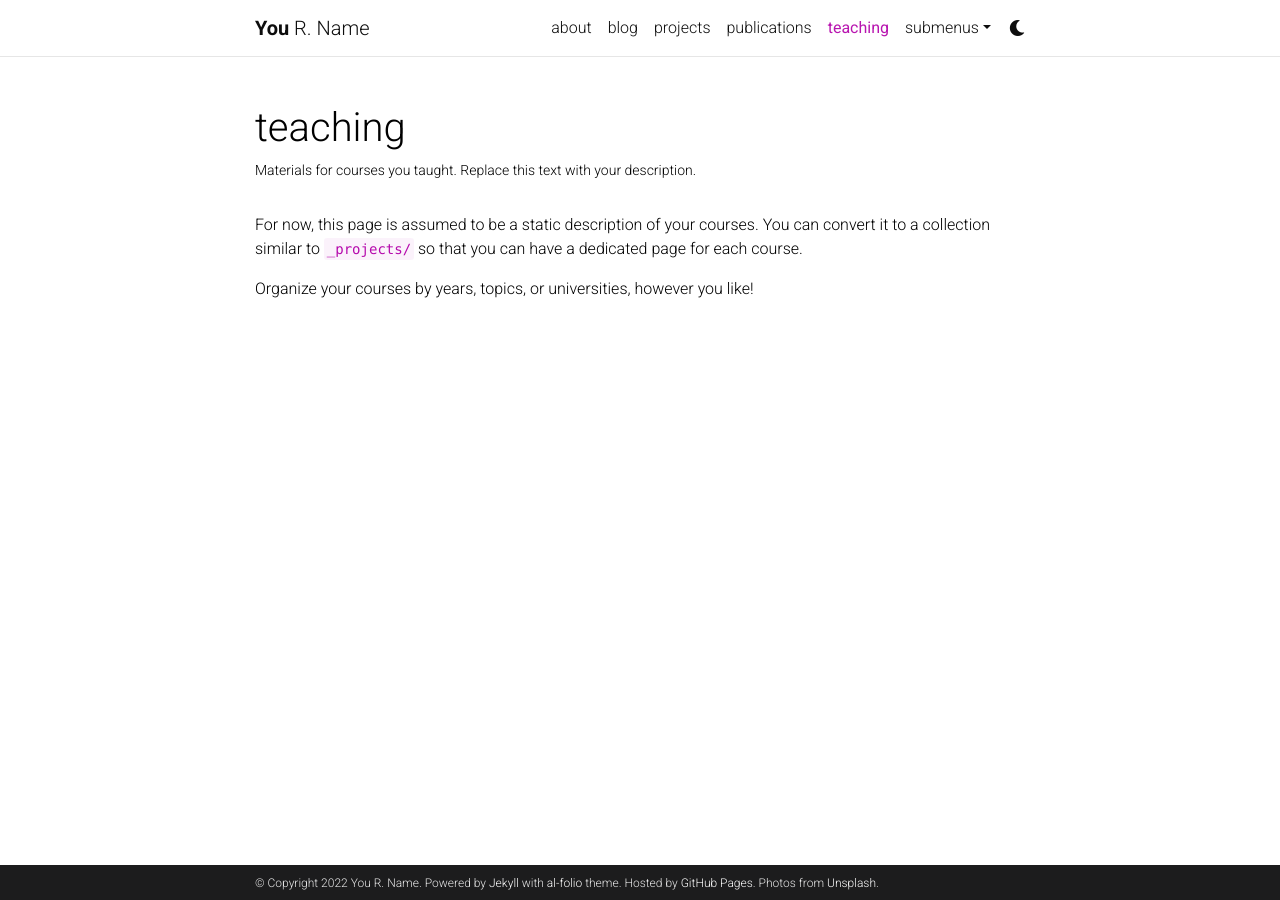
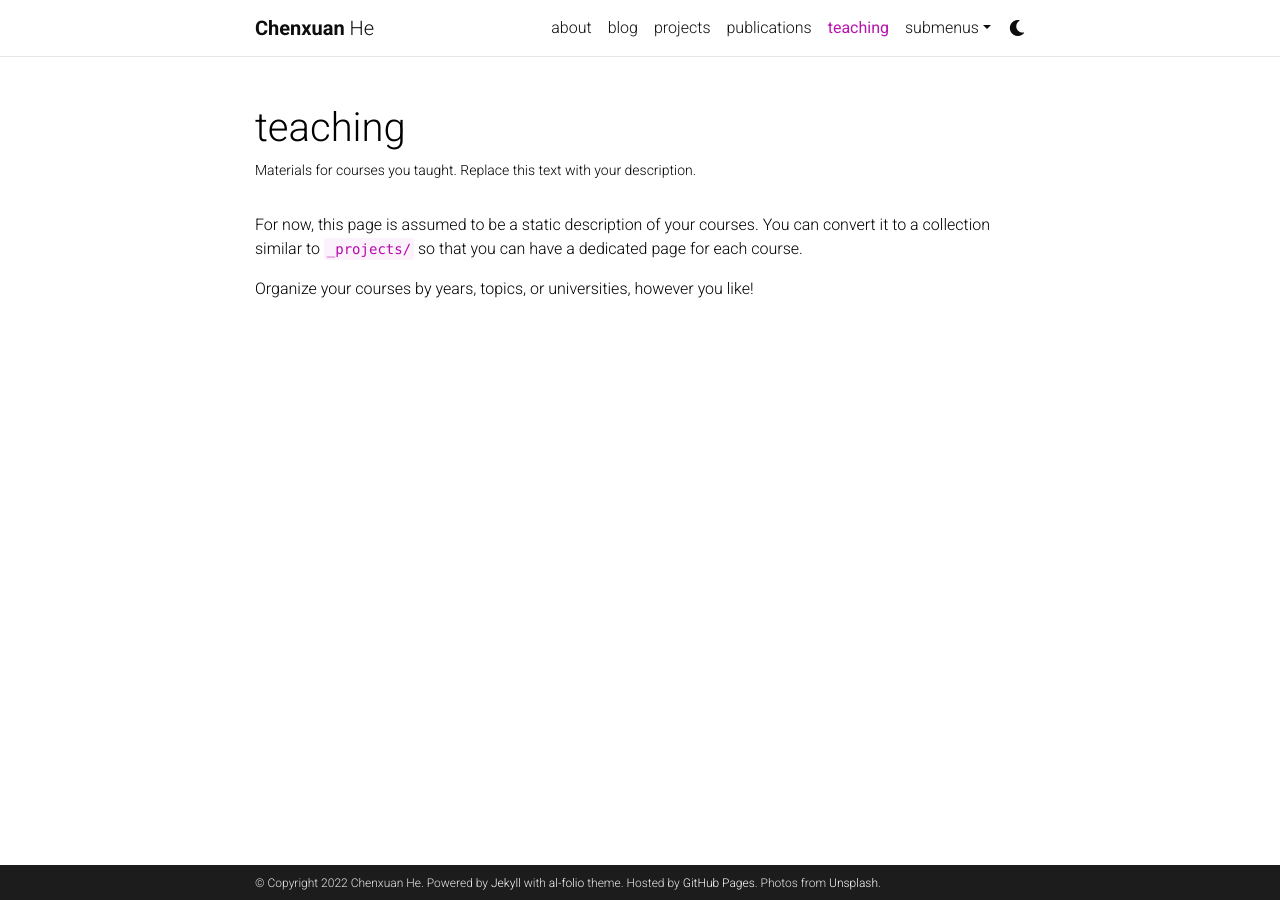
Before and after one commit to chenxuan-he/chenxuan-he.github.io, a Jekyll site: the page built from _pages/teaching.md, in a window 1280 px wide. Built offline with Jekyll 4.4.1, drawn with Linux system fonts in a browser that asks for light colours; comment, search, counter and statistics services are not loaded; a style sheet for code colours, icons or effects is not loaded.

Commit message:
Update _config.yml

```diff
--- a/_config.yml
+++ b/_config.yml
@@ -3,10 +3,10 @@
 # -----------------------------------------------------------------------------
 
 title: blank # the website title (if blank, full name will be used instead)
-first_name: You
-middle_name: R.
-last_name: Name
-email: you@example.com
+first_name: Chenxuan
+middle_name:
+last_name: He
+email: chenxuan.stat@gmail.com
 description: > # the ">" symbol means to ignore newlines until "footer_text:"
   A simple, whitespace theme for academics. Based on [*folio](https://github.com/bogoli/-folio) design.
 footer_text: >
@@ -18,7 +18,7 @@ keywords: jekyll, jekyll-theme, academic-website, portfolio-website  # add your
 lang: en # the language of your site (for example: en, fr, cn, ru, etc.)
 icon: ⚛️  # the emoji used as the favicon (alternatively, provide image name in /assets/img/)
 
-url: https://alshedivat.github.io # the base hostname & protocol for your site
+url: https://chenxuan-he.github.io # the base hostname & protocol for your site
 baseurl: /al-folio # the subpath of your site, e.g. /blog/
 last_updated: false # set to true if you want to display last updated in the footer
 impressum_path:  # set to path to include impressum link in the footer, use the same path as permalink in a page, helps to conform with EU GDPR
@@ -203,8 +203,8 @@ jekyll-archives:
 
 scholar:
 
-  last_name: Einstein
-  first_name: [Albert, A.]
+  last_name: He
+  first_name: Chenxuan
 
   style: apa
   locale: en
```
